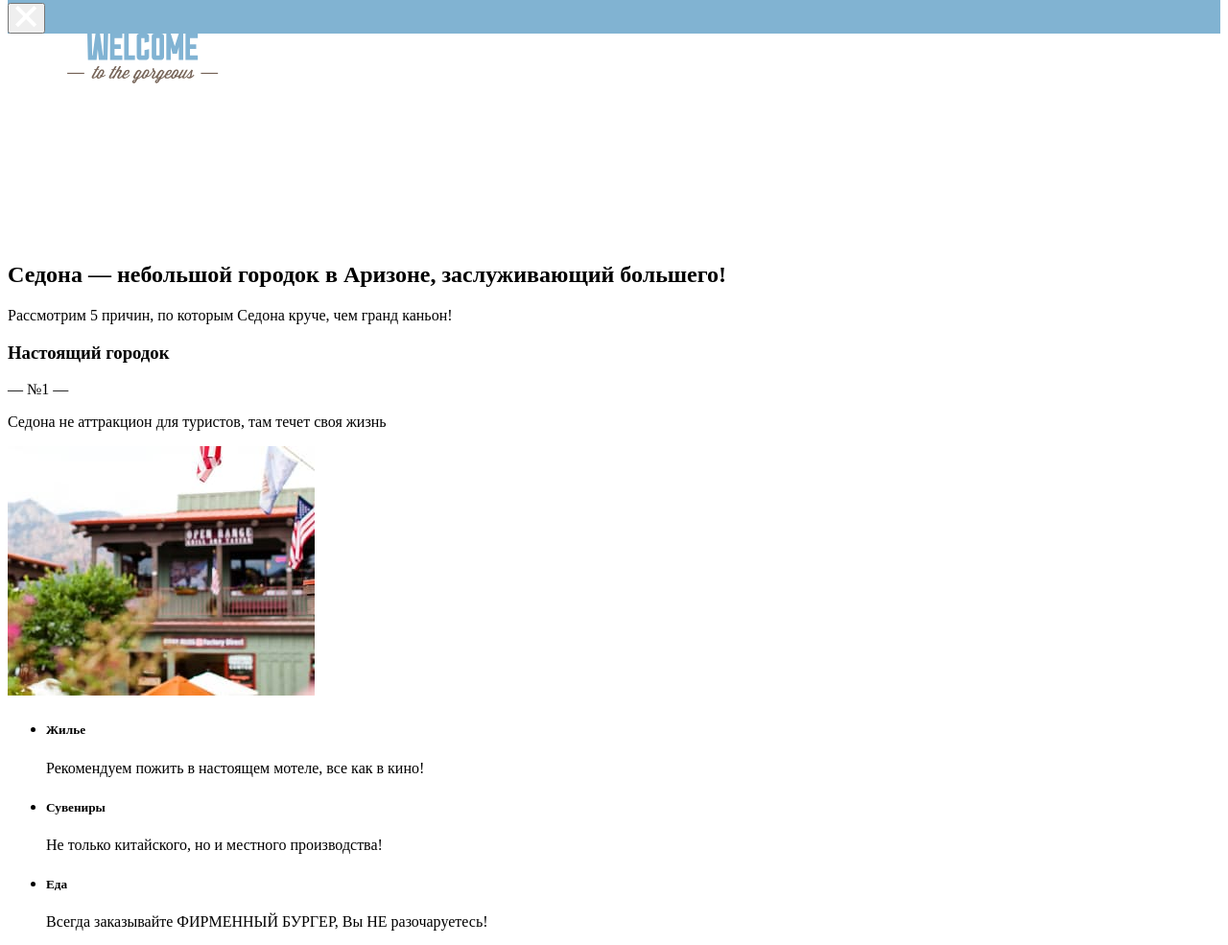
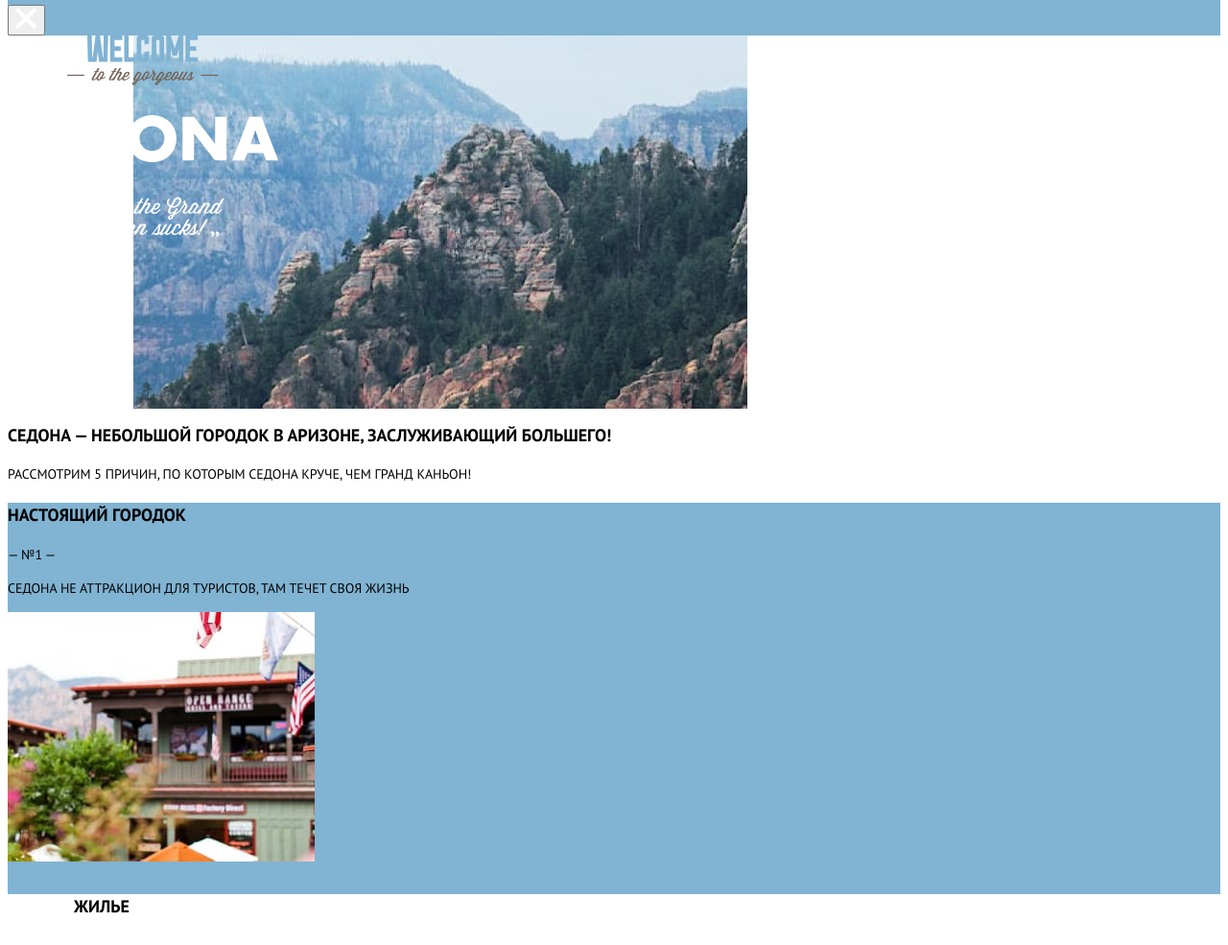
Before and after one commit to Xaba73/Sedona-Adaptiv, a website: page source/index.html in a window 1280 px wide. Shown: the part 271-1256 px from the top of the page at 96% size. Drawn offline with nearby package versions, Linux system fonts and the light colour scheme; files that its build step writes are made by us from their sources.

Commit message:
Стили делаю

```diff
--- a/source/sass/blocks/features.scss
+++ b/source/sass/blocks/features.scss
@@ -0,0 +1,20 @@
+.features {
+  background-color: white;
+}
+.features__list{
+  list-style: none;
+  margin: 0;
+  padding: 0;
+}
+.features__item{
+  padding-left: 69px;
+}
+.features__title{
+  font-weight: bold;
+  font-size: 18px;
+  line-height: 26px;
+}
+.features__description{
+  font-size: 14px;
+  line-height: 21px;
+}
--- /dev/null
+++ b/source/sass/blocks/logo.scss
@@ -0,0 +1,7 @@
+.logo{
+  background-image: url('../../img/main-background.jpg');
+  background-repeat: no-repeat;
+  background-position: center;
+  width: 901px;
+  height: 389px;
+}
--- a/source/sass/blocks/main-advantages.scss
+++ b/source/sass/blocks/main-advantages.scss
@@ -0,0 +1,17 @@
+.main-advantages {
+  background-color: $blue;
+  text-transform: uppercase;
+}
+.main-advantages__title {
+  font-size: 18px;
+  font-weight: bold;
+  line-height: 26px;
+}
+.main-advantages__number{
+  font-size: 14px;
+  line-height: 21px;
+}
+.main-advantages__description{
+  font-size: 14px;
+  line-height: 21px;
+}
--- a/source/sass/blocks/page-promo.scss
+++ b/source/sass/blocks/page-promo.scss
@@ -0,0 +1,12 @@
+.page-promo{
+  text-transform: uppercase;
+}
+.page-promo__title {
+  font-weight: bold;
+  font-size: 18px;
+  line-height: 26px;
+}
+.page-promo__description{
+  font-size: 14px;
+  line-height: 24px;
+}
--- /dev/null
+++ b/source/sass/blocks/page.scss
@@ -0,0 +1,4 @@
+.page{
+  font-family: "PT Sans", sans-serif;
+  font-weight: normal;
+}
--- a/source/sass/style.scss
+++ b/source/sass/style.scss
@@ -18,3 +18,5 @@
 @import "blocks/page-main.scss";
 @import "blocks/page-promo.scss";
 @import "blocks/social.scss";
+@import "blocks/logo.scss";
+@import "blocks/page.scss"
```
Also changed, not shown: source/img/main-background.jpg (added).
